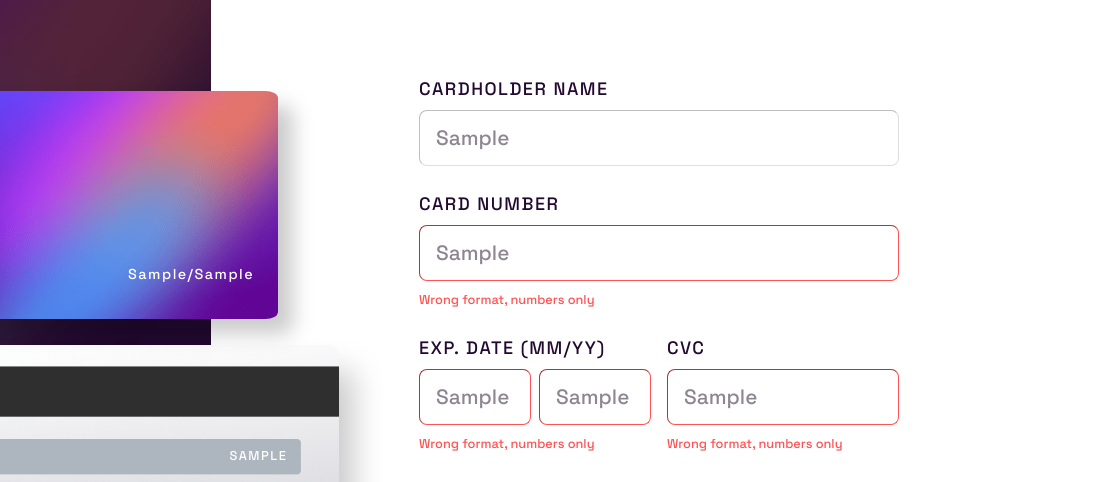
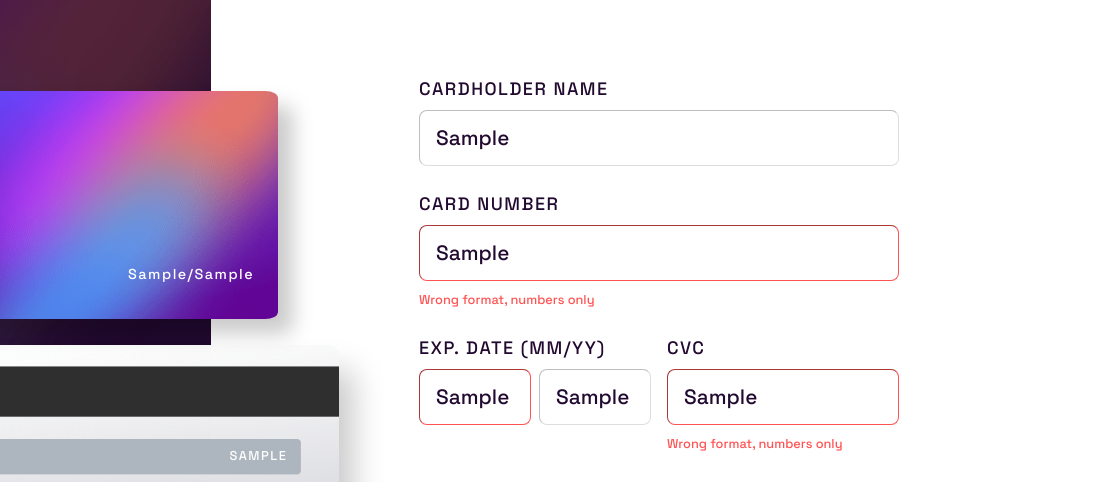
Before and after one commit to DiaKarti/Interactive-card-details-form, a plain HTML site: page index.html in a window 1280 px wide. Both pictures are taken after typing "Sample", "Sample", "Sample", "Sample", "Sample" into the empty fields and a click on the button "Confirm". Shown: the part 100-582 px from the top of the page, 173-1280 px from the left. Drawn offline with Linux system fonts and the light colour scheme.

Commit message:
final commit hopefully

```diff
--- a/css/style.css
+++ b/css/style.css
@@ -201,7 +201,7 @@ input {
   padding: 1rem;
   height: 3.5rem;
   width: 100%;
-  color: hsl(279, 6%, 55%);
+  color: hsl(278, 68%, 11%);
   border-color: hsla(0, 0%, 66%, 0.375);
   border-radius: .5rem;
   border-width: 1px;
--- a/script/index.js
+++ b/script/index.js
@@ -76,7 +76,7 @@ function validateForm(evt) {
             invalidErrorElem.innerText = "Wrong spacing between digits";
             errorFlag = true;
         }
-    } else if ((elem === cardCvcInput || elem === cardDateMonthInput || elem === cardDateYearInput) && numberRegexp.test(elem.value)) {
+    } else if ((elem === cardCvcInput || elem === cardDateMonthInput || elem === carsdDateYearInput) && numberRegexp.test(elem.value)) {
         invalidErrorElem.innerText = "Wrong format, numbers only";
         errorFlag = true;
     } else if (elem === cardDateMonthInput && elem.value > 12) {
```
Also changed, not shown: images/Screenshot.png (added), 1 other file.
